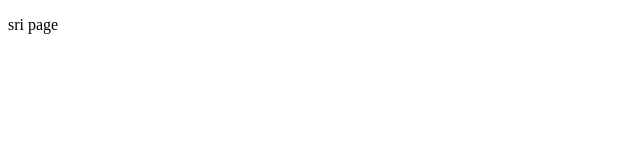
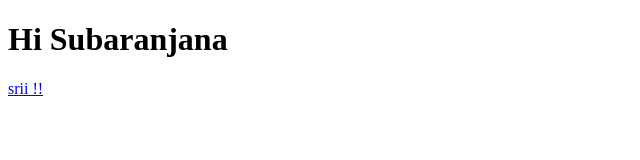
Before and after one commit to srinithi2003/suba_refer1, a plain HTML site: page index.html in a window 1280 px wide. Shown: the whole page, without its empty margins (0-640 px from the left). Drawn offline with Linux system fonts and the light colour scheme.

Commit message:
Update index.html

```diff
--- a/index.html
+++ b/index.html
@@ -7,7 +7,8 @@
     <title>Document</title>
 </head>
 <body>
-    <p> sri page</p>
+    <h1>Hi Subaranjana </h1>
+    <a href="./sri.html">srii  !!</a>
 
 </body>
 </html>
```
